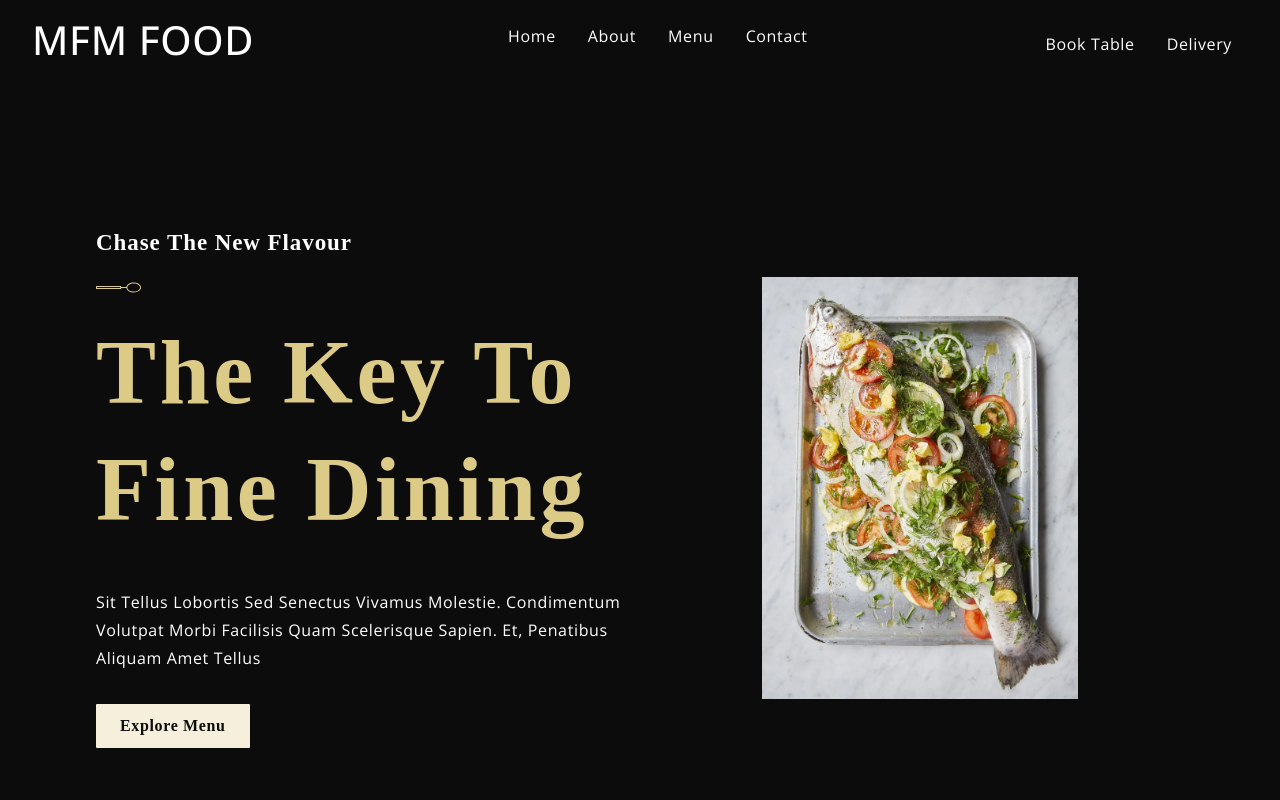
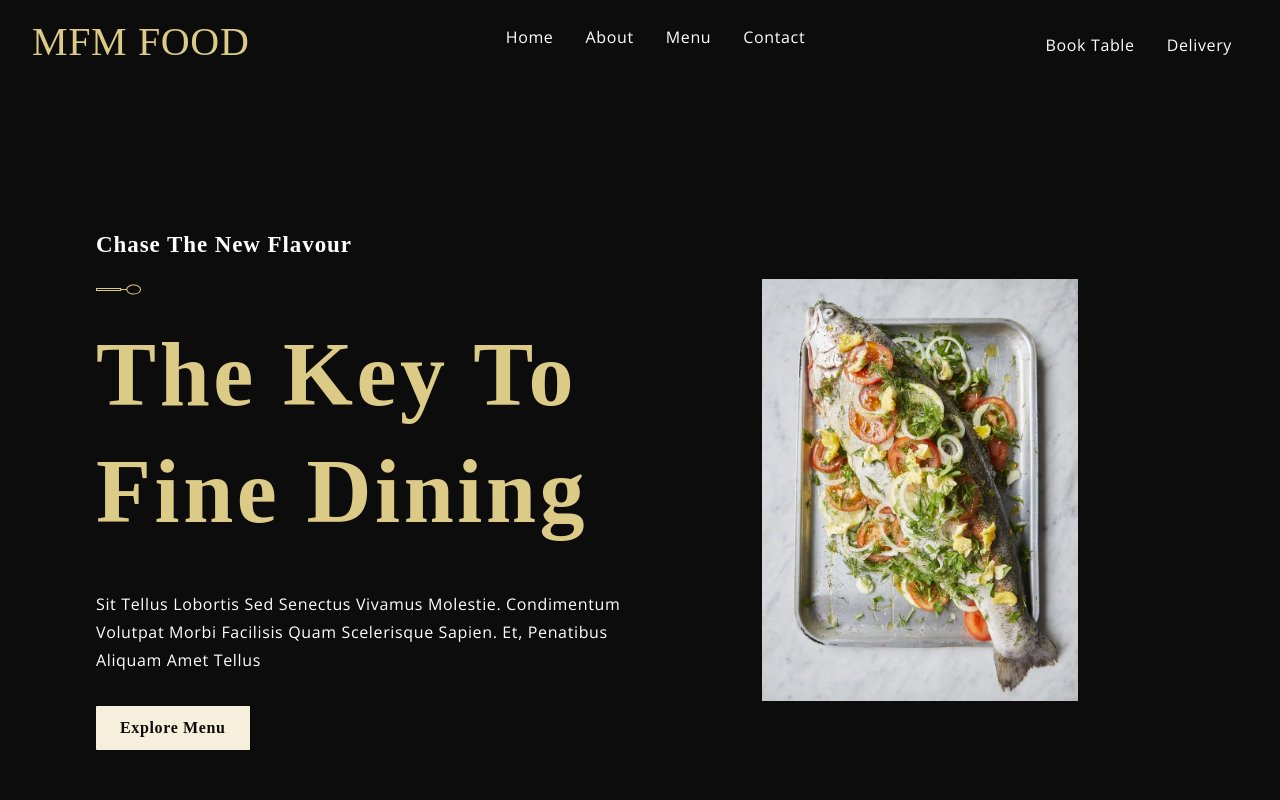
Before and after one commit to MartinKotac/MFMFoodDIGIT, a React (Create React App) app: page / in a window 1280 px wide. Shown: the top 800 px of the page. Built offline with nearby package versions, Linux system fonts and the light colour scheme; a web font is replaced by a local one.

Commit message:
Styled navbar name

```diff
--- a/src/components/Navbar/Navbar.js
+++ b/src/components/Navbar/Navbar.js
@@ -10,7 +10,7 @@ const Navbar = () => {
         <nav className="app__navbar">
             <div className="p__opensans_1">
                 <h1>
-                    <Link to="/home">MFM FOOD</Link>
+                    <Link to="/home" style={{fontFamily: 'var(--font-base)',color:'#dcca87'}}>MFM FOOD</Link>
                 </h1>
             </div>
             <ul className="app__navbar-links">
```
